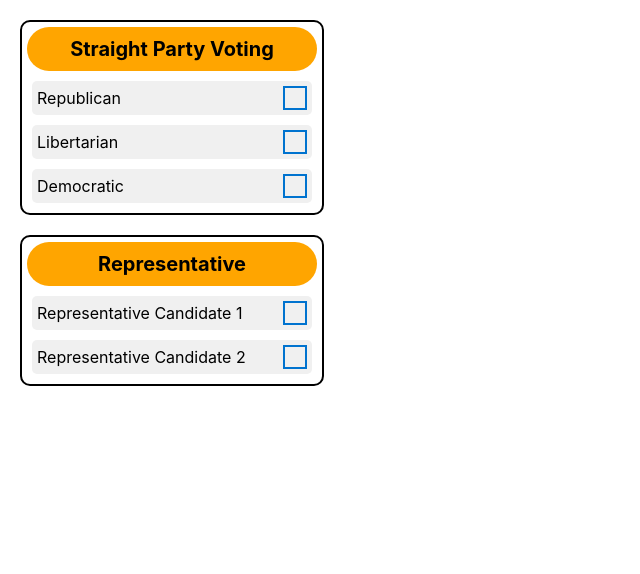
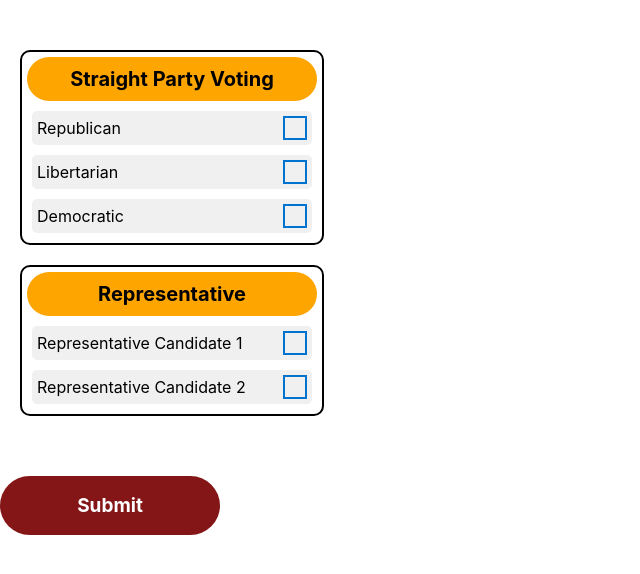
Before and after one commit to josegtrs/HCIProject, a React (Create React App) app in the folder hci/: page / in a window 1280 px wide. Shown: the top 574 px of the page, without its empty margins (0-640 px from the left). Built offline with nearby package versions, Linux system fonts and the light colour scheme.

Commit message:
Added submit button to VotingPage

```diff
--- /dev/null
+++ b/hci/src/Components/VotingPage/VotingPage.css
@@ -0,0 +1,40 @@
+.header {
+    display: flex;
+    flex-direction: column;
+    align-items: center;
+    gap: 9px;
+    width: 100%;
+    margin-top: 30px;
+}
+
+.header title {
+    color: #841617;
+    font-size: 48px;
+    font-weight: 700;
+}
+
+.dialog {
+    font-size: 30px;
+    font-weight: 200;
+    margin-top: 30px;
+}
+
+.submit-container {
+    display: flex;
+    gap: 30px;
+    margin: 60px auto;
+}
+
+.submit {
+    display: flex;
+    justify-content: center;
+    align-items: center;
+    width: 220px;
+    height: 59px;
+    color: #fff;
+    background: #841617;
+    border-radius: 50px;
+    font-size: 19px;
+    font-weight: 700;
+    cursor: pointer;
+}
--- a/hci/src/Components/VotingPage/VotingPage.jsx
+++ b/hci/src/Components/VotingPage/VotingPage.jsx
@@ -1,7 +1,9 @@
 import React from 'react';
 import VotingBox from '../VotingBox/VotingBox';
+import './VotingPage.css';
 
 const VotingPage = () => {
+
   const straightPartyVoting = [
     { id: 1, name: 'Republican' },
     { id: 2, name: 'Libertarian' },
@@ -14,10 +16,15 @@ const VotingPage = () => {
   ];
 
   return (
-    <div>
-      <VotingBox title="Straight Party Voting" candidates={straightPartyVoting} />
-      <VotingBox title="Representative" candidates={representativeCandidates} />
-    </div>
+      <div>
+        <div className='header'>
+        </div>
+        <VotingBox title="Straight Party Voting" candidates={straightPartyVoting} />
+        <VotingBox title="Representative" candidates={representativeCandidates} />
+        <div className='submit-container'>
+          <div className='submit' onClick={()=>{}}>Submit</div>
+        </div>
+      </div>
   );
 };
 
```
